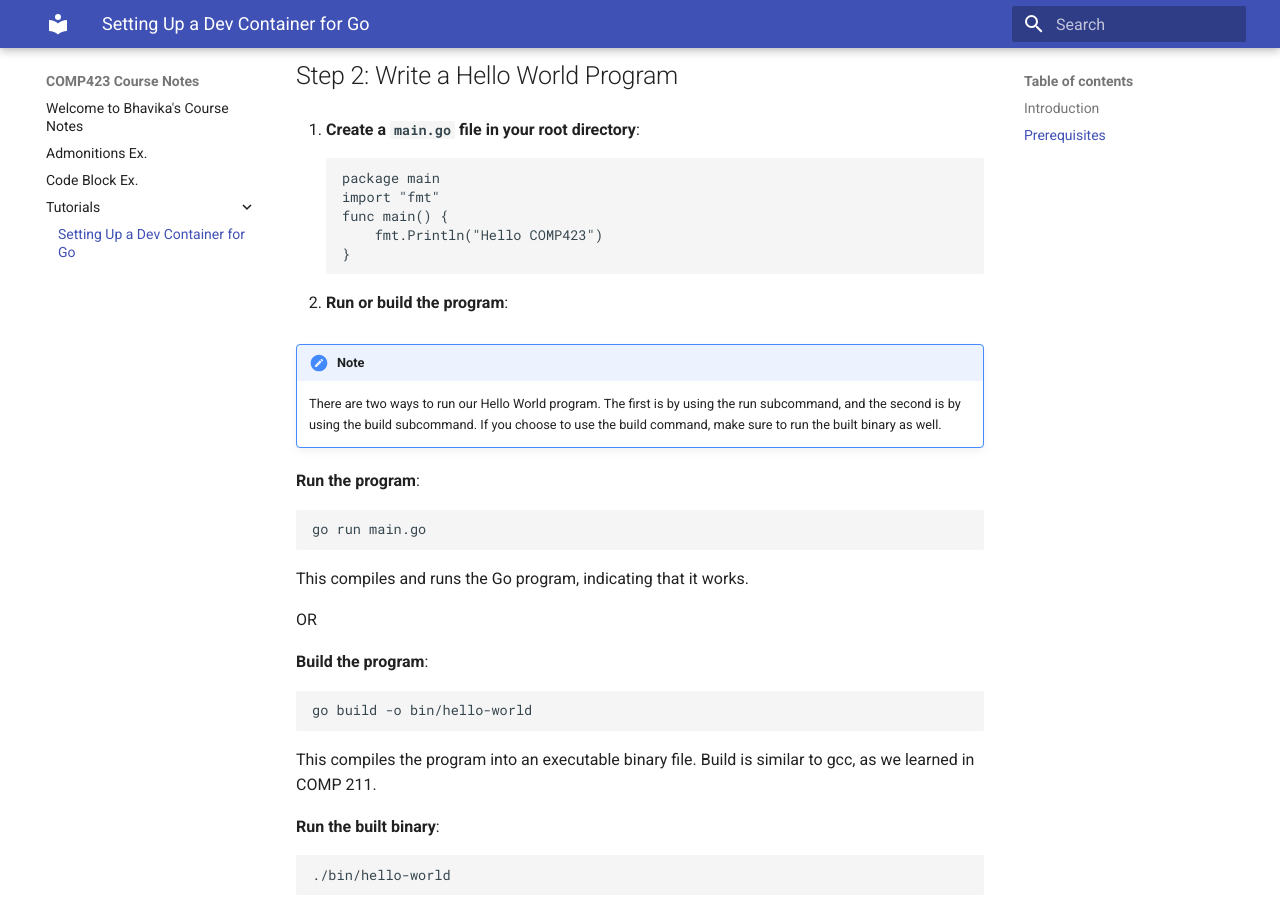
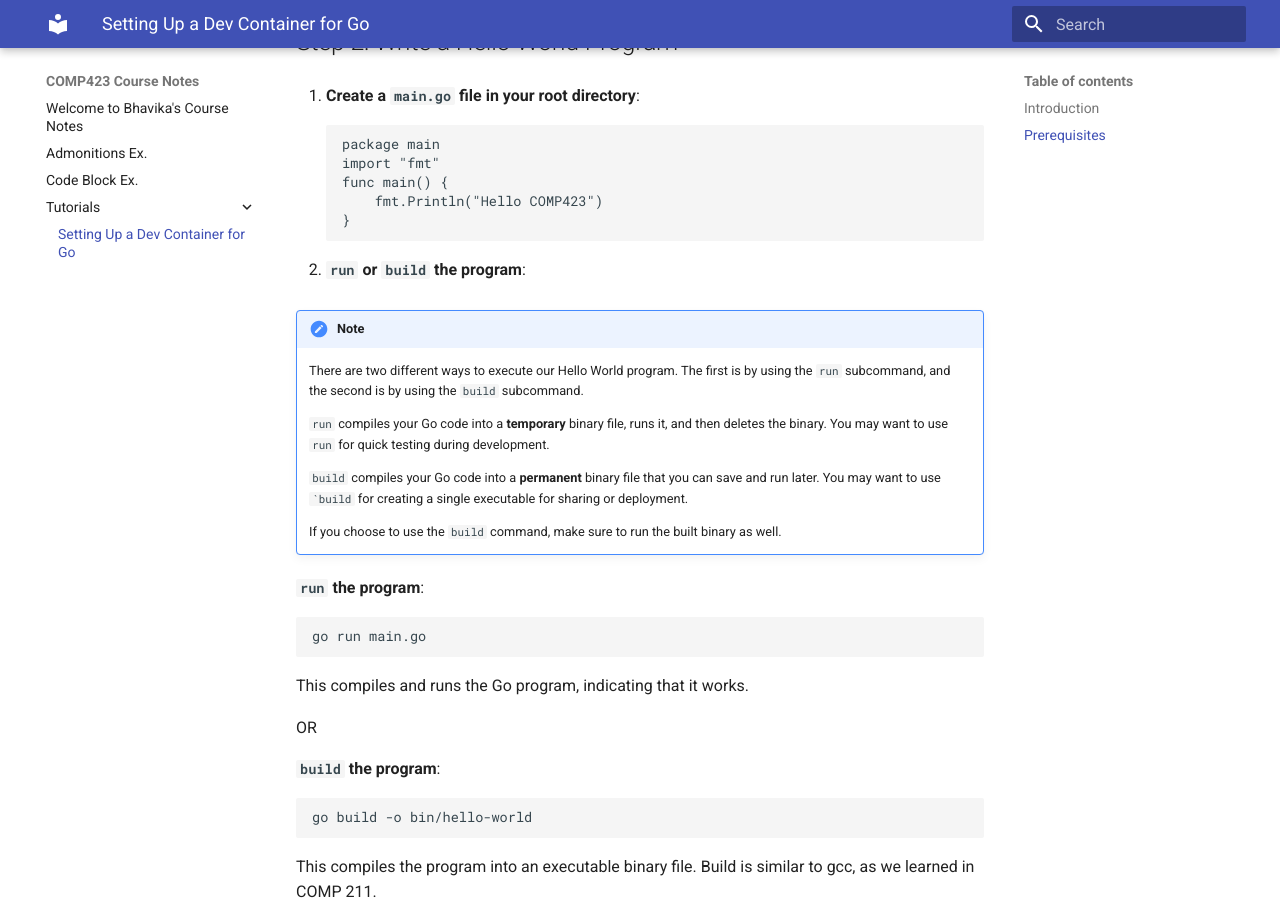
Before and after one commit to bhavikal/comp423-course-notes, an MkDocs documentation site: the page built from docs/tutorials/go-setup.md, in a window 1280 px wide and 900 px high, scrolled down 3808 px. Built offline with MkDocs 1.6.1 and Material for MkDocs 9.7.7, drawn with Linux system fonts in a browser that asks for light colours; some of the changed text lies outside the part shown.

Commit message:
Final version

````diff
--- a/docs/tutorials/go-setup.md
+++ b/docs/tutorials/go-setup.md
@@ -146,11 +145,17 @@ func main() {
 }
 ```
 
-2. **Run or build the program**:
+2. **```run``` or ```build``` the program**:
 !!!note
-    There are two ways to run our Hello World program. The first is by using the run subcommand, and the second is by using the build subcommand. If you choose to use the build command, make sure to run the built binary as well.
+    There are two different ways to execute our Hello World program. The first is by using the ```run``` subcommand, and the second is by using the ```build``` subcommand.
 
-**Run the program**:
+    ```run``` compiles your Go code into a **temporary** binary file, runs it, and then deletes the binary. You may want to use ```run``` for quick testing during development.
+
+    ```build``` compiles your Go code into a **permanent** binary file that you can save and run later. You may want to use ```build`` for creating a single executable for sharing or deployment.
+
+    If you choose to use the ```build``` command, make sure to run the built binary as well.
+
+**```run``` the program**:
 ```
 go run main.go
 ```
@@ -158,7 +163,7 @@ This compiles and runs the Go program, indicating that it works.
 
 OR
 
-**Build the program**:
+**```build``` the program**:
 ```
 go build -o bin/hello-world
 ```
````
Also changed, not shown: other parts of docs/tutorials/go-setup.md (+2 -3 lines).
